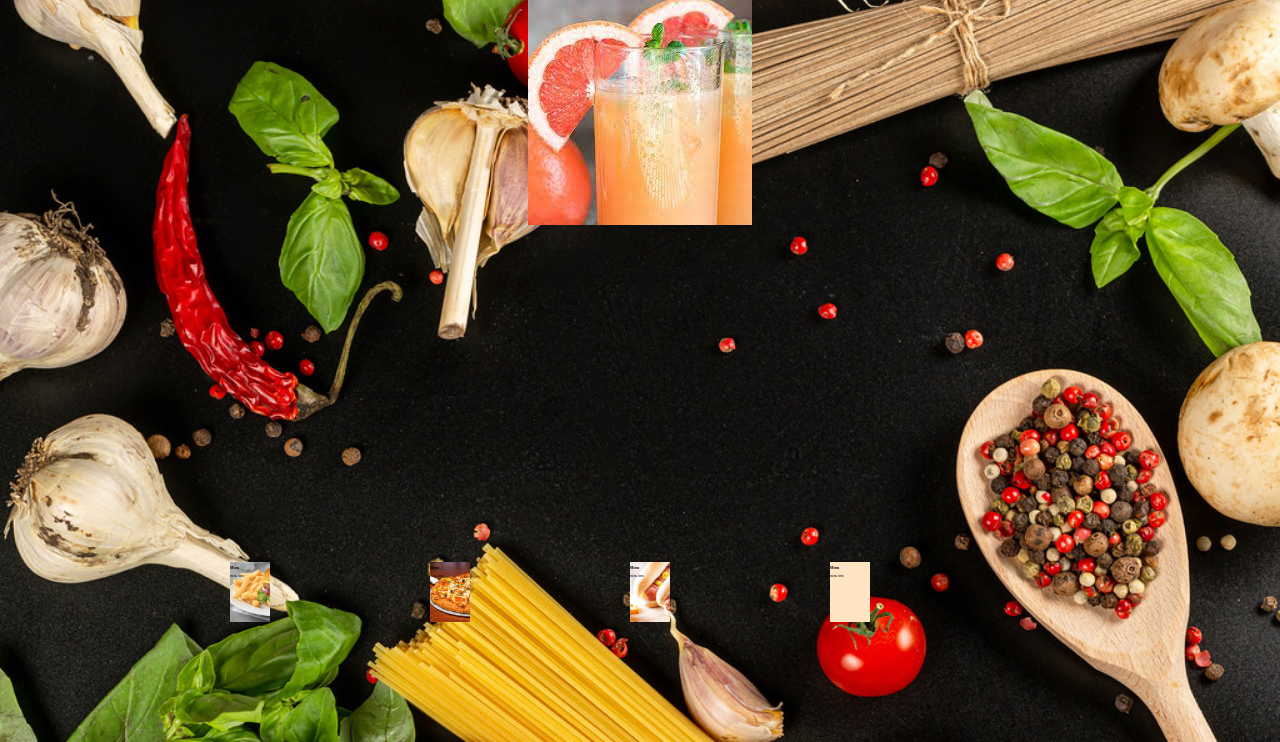
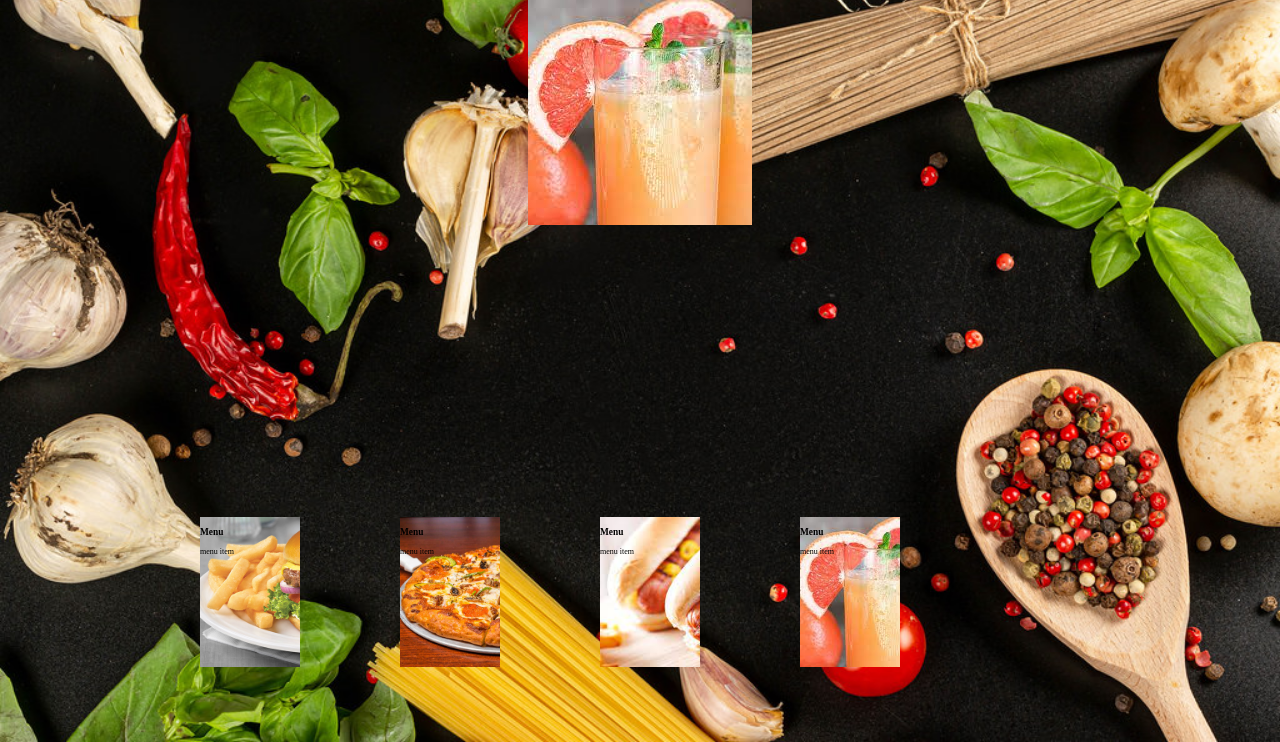
Before and after one commit to cscteam7/Team7project, a plain HTML site: page index.html in a window 1280 px wide. Shown: the part 58-800 px from the top of the page. Drawn offline with Linux system fonts and the light colour scheme.

Commit message:
small change in style

```diff
--- a/static/stylesheet.css
+++ b/static/stylesheet.css
@@ -18,7 +18,6 @@ body img{
     position:absolute;
     bottom:0;
     opacity: 1.0;
-    align-content:space-between 0px;
     display: flex;
 }
 .card.one
@@ -35,6 +34,11 @@ body img{
     background-size: cover;
     background-image:url("item3.jpg");
 }
+.card.four
+{
+    background-size: cover;
+    background-image:url("item4.jpg");
+}
 .card
 {
     float: left;
@@ -46,7 +50,7 @@ body img{
     transition-duration: 1000ms;
     transition-property: background,transform;
     transition-timing-function: ease-in;
-    transform: scale(.2);
+    transform: scale(.5);
 }
 .card:hover{
     background-color: blue;
```
